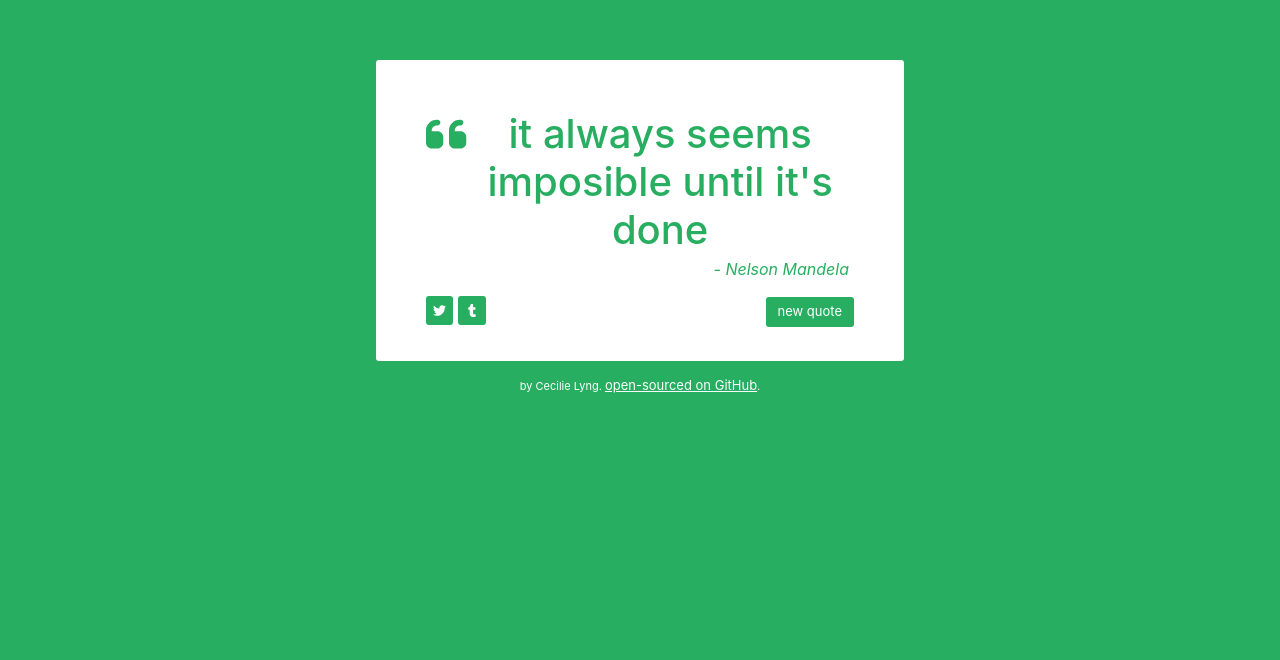
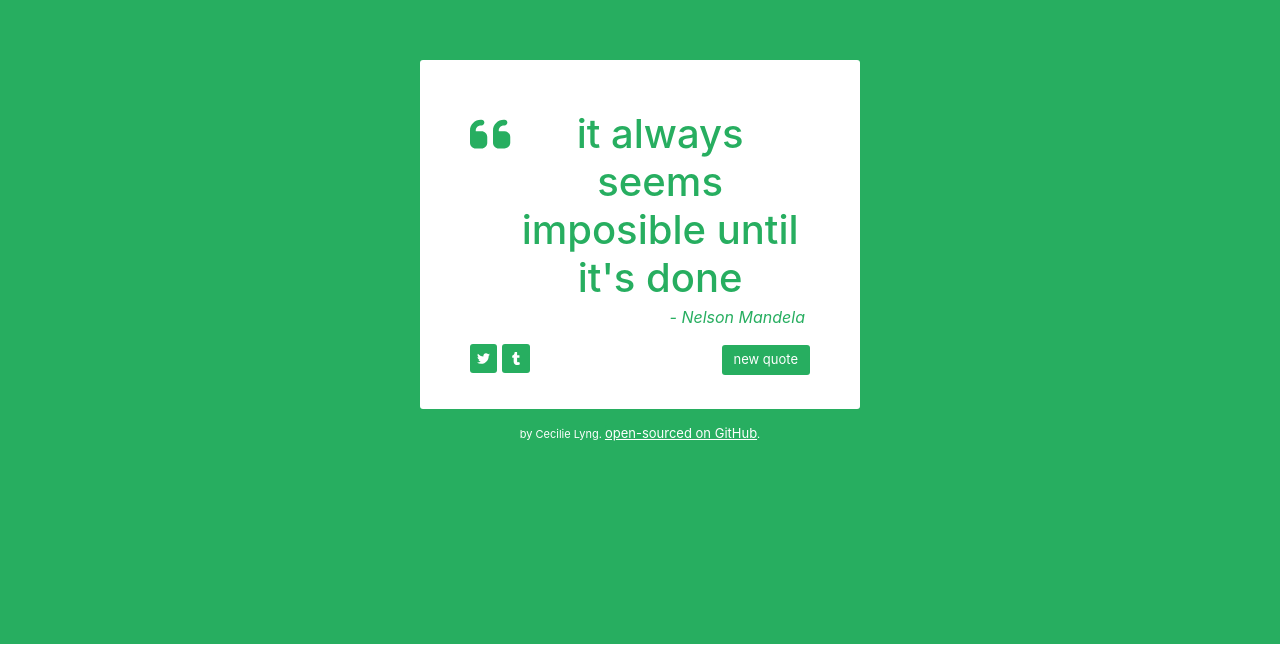
Before and after one commit to ceciliedreyer/random-quote, a React (Create React App) app: page / in a window 1280 px wide. Shown: the part 140-800 px from the top of the page. Built offline with nearby package versions, Linux system fonts and the light colour scheme.

Commit message:
fixed wrapper vertical alignment

```diff
--- a/src/App.css
+++ b/src/App.css
@@ -1,7 +1,7 @@
 .App {
   background: var(--main-bg-color);
   padding: 200px;
-  height: 100vh;
+  height: 100%;
 }
 
 header {
--- a/src/QuoteGenerator.css
+++ b/src/QuoteGenerator.css
@@ -7,7 +7,7 @@
   border-radius: 3px;
   display: block;
   margin: 0 auto;
-  width: 60%;
+  width: 50%;
   padding: 40px 50px;
 }
 
--- a/src/QuoteGenerator.js
+++ b/src/QuoteGenerator.js
@@ -46,7 +46,7 @@ export default function QuoteGenerator() {
 
   return (
     <div className="quote-generator">
-      <div className="wrapper">
+      <div className="wrapper align-middle">
         <div className="quote">
           <strong className="quote-icon">
             <FontAwesomeIcon icon={faQuoteLeft} />
```
